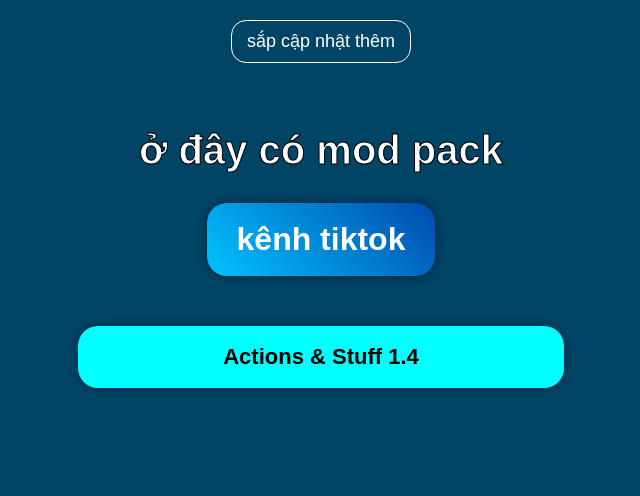
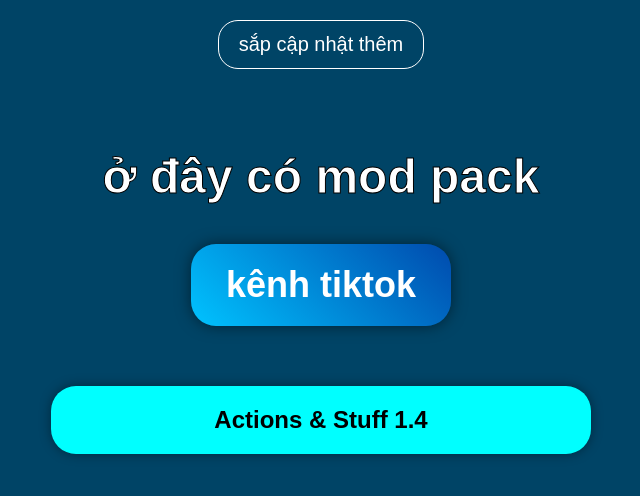
Before and after one commit to An-0107/An_Minecraft1, a plain HTML site: page index.html in a window 1280 px wide. Shown: the whole page, without its empty margins (319-959 px from the left). Drawn offline with Linux system fonts and the light colour scheme.

Commit message:
Update index.html

```diff
--- a/index.html
+++ b/index.html
@@ -3,6 +3,7 @@
 <head>
 <meta charset="UTF-8">
 <title>ở đây có mod pack</title>
+<meta name="viewport" content="width=device-width, initial-scale=1.0">
 <style>
     body {
         background: #004466;
@@ -14,51 +15,51 @@
     }
 
     .tieude {
-        font-size: 40px;
+        font-size: 48px;
         font-weight: bold;
         color: white;
         -webkit-text-stroke: 1px black;
-        margin-top: 40px;
-        margin-bottom: 30px;
+        margin-top: 50px;
+        margin-bottom: 40px;
     }
 
     .capnhat {
         background: #004466;
         color: white;
         display: inline-block;
-        padding: 10px 15px;
-        border-radius: 15px;
-        margin-bottom: 25px;
-        font-size: 18px;
+        padding: 12px 20px;
+        border-radius: 20px;
+        margin-bottom: 30px;
+        font-size: 20px;
         border: 1px solid white;
     }
 
     .tiktokblock {
         background: linear-gradient(45deg, #00c3ff, #004aad);
         color: white;
-        font-size: 32px;
+        font-size: 36px;
         font-weight: bold;
-        padding: 18px 30px;
-        border-radius: 20px;
-        margin-bottom: 35px;
+        padding: 20px 35px;
+        border-radius: 25px;
+        margin-bottom: 40px;
         display: inline-block;
         text-decoration: none;
-        box-shadow: 0 0 10px rgba(0,0,0,0.5);
+        box-shadow: 0 0 15px rgba(0,0,0,0.5);
     }
 
     .nutlink {
         background: cyan;
-        padding: 18px;
-        margin: 15px auto;
+        padding: 20px;
+        margin: 20px auto;
         width: 95%;
-        max-width: 450px;
+        max-width: 500px;
         color: black;
         text-decoration: none;
         display: block;
-        border-radius: 20px;
-        font-size: 22px;
+        border-radius: 25px;
+        font-size: 24px;
         font-weight: bold;
-        box-shadow: 0 0 10px rgba(0,0,0,0.4);
+        box-shadow: 0 0 12px rgba(0,0,0,0.4);
     }
 
     .nutlink:hover {
```
